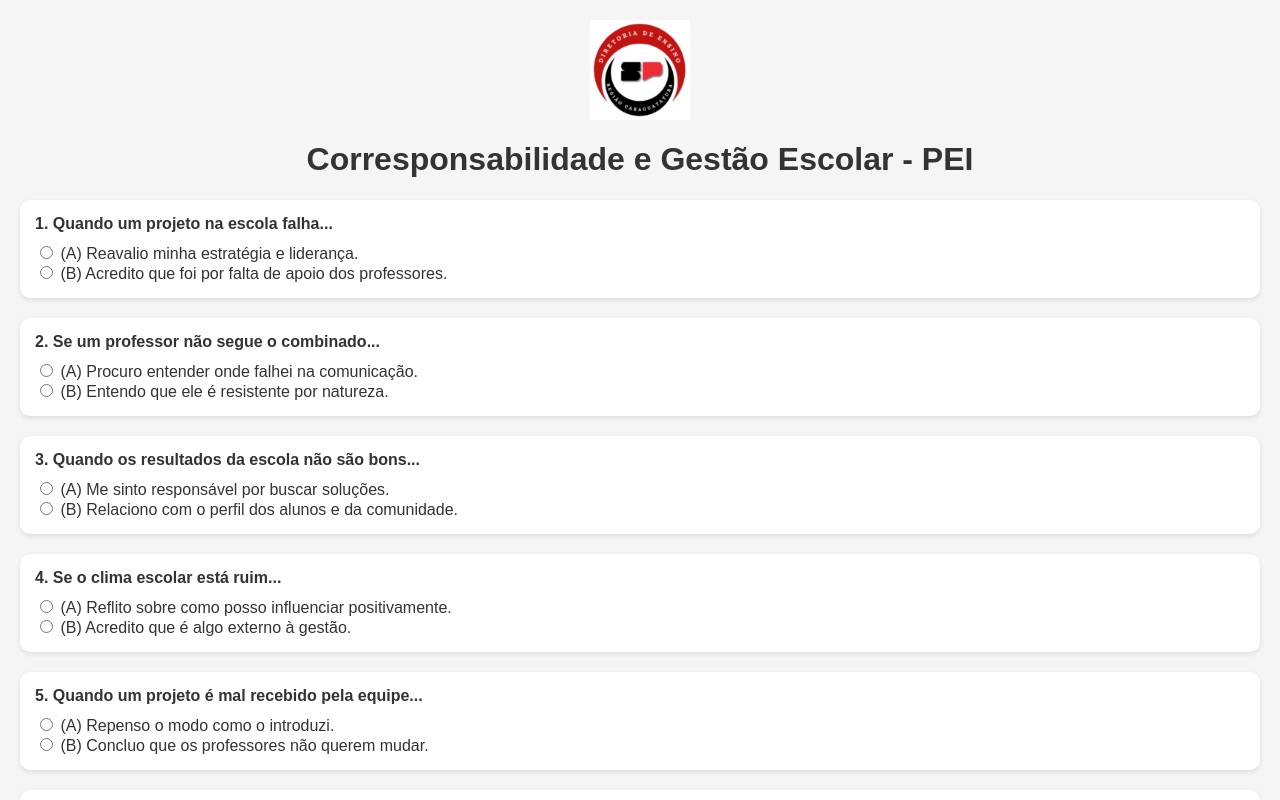
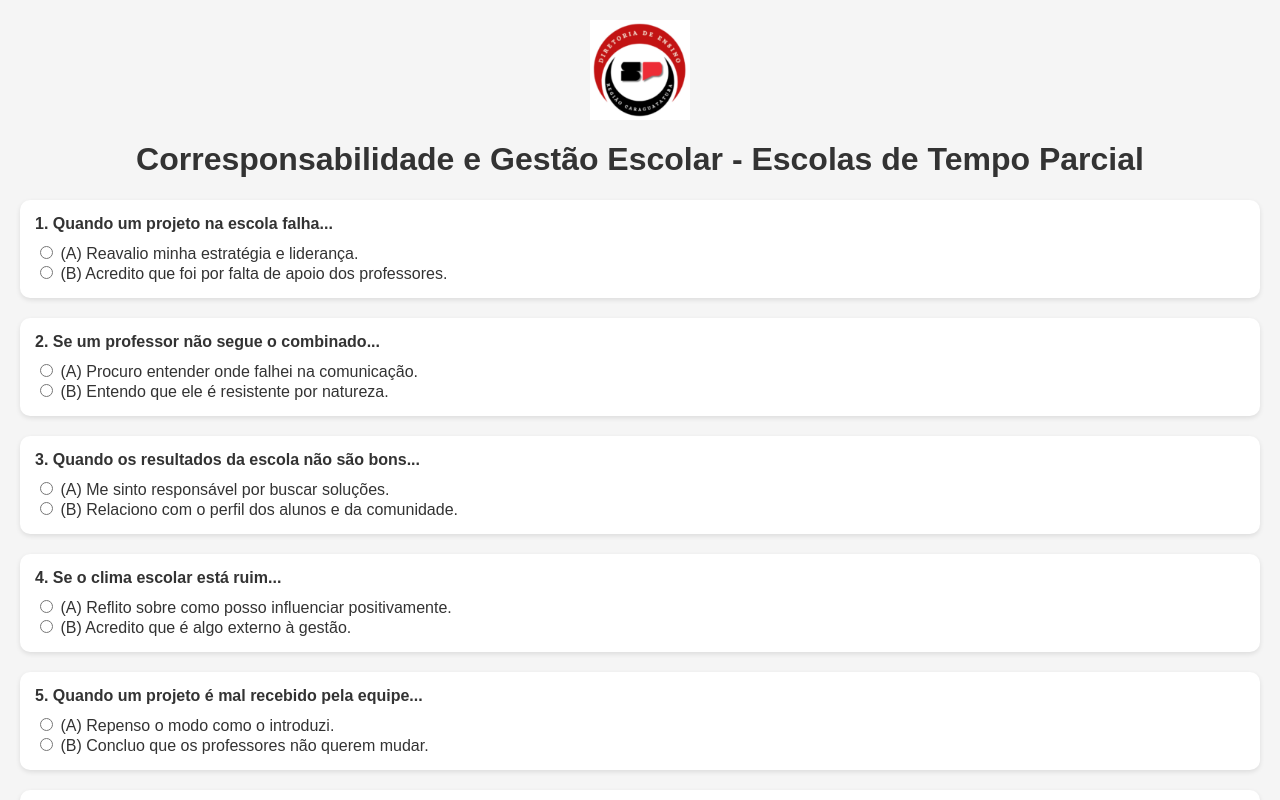
Before and after one commit to leandro-albuquerque/corresponsabilidadePEI, a plain HTML site: page index.html in a window 1280 px wide. Shown: the top 800 px of the page. Drawn offline with Linux system fonts and the light colour scheme.

Commit message:
Update index.html

```diff
--- a/index.html
+++ b/index.html
@@ -2,7 +2,7 @@
 <html lang="pt-BR">
 <head>
   <meta charset="UTF-8">
-  <title>Corresponsabilidade - PEI</title>
+  <title>Corresponsabilidade - Escolas Tempo Parcial</title>
   <style>
     body {
       font-family: Arial, sans-serif;
@@ -44,7 +44,7 @@
 </head>
 <body>
   <img src="LogoDEGde.png" alt="Logo da Diretoria" style="max-height: 100px; display: block; margin: 0 auto 20px;">
-  <h1>Corresponsabilidade e Gestão Escolar - PEI</h1>
+  <h1>Corresponsabilidade e Gestão Escolar - Escolas de Tempo Parcial</h1>
   <form id="quizForm">
     <!-- Perguntas -->
     <div id="questions"></div>
```
